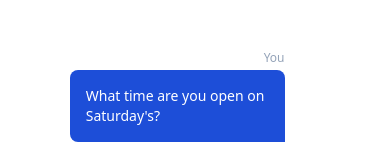
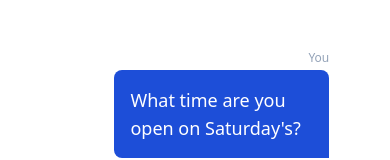
Before and after one commit to Julian-Tipler/jzai-website, a React (Vite) app: page / in a window 390 px wide. Shown: the part 703-863 px from the top of the page. Built offline with nearby package versions, Linux system fonts and the light colour scheme; no server answers; the database is empty; a web font is replaced by a local one.

Commit message:
centered messages on mobile

```diff
--- a/src/components/Message.tsx
+++ b/src/components/Message.tsx
@@ -37,7 +37,7 @@ export const Message = ({
         </div>
         <div
           className={classNames(
-            "w-4/5 rounded-lg rounded-tl-lg rounded-tr-lg p-4 text-left text-sm font-normal",
+            "w-4/5 rounded-lg rounded-tl-lg rounded-tr-lg p-4 text-left text-lg font-normal",
             {
               "self-end rounded-bl-lg rounded-br-none bg-primary-700 text-white":
                 isUser,
--- a/src/views/Home.tsx
+++ b/src/views/Home.tsx
@@ -52,7 +52,7 @@ export const Home = () => {
   return (
     <>
       <Section id="home" variant={SectionVariant.Secondary}>
-        <div className="gap-40 py-8 px-4 mx-auto max-w-screen-xl grid grid-cols-1 lg:grid-cols-2 lg:py-36 lg:px-6">
+        <div className="gap-40 py-8 px-4 mx-auto max-w-screen-xl grid grid-cols-1 lg:grid-cols-2 lg:py-36 lg:px-6 justify-items-center">
           <div className="flex flex-col justify-center items-center md:items-start font-light sm:text-lg">
             <h1 className="mb-4 text-6xl font-medium text-gray-900 dark:text-white leading-tight">
               Your website needs a tour guide
```
